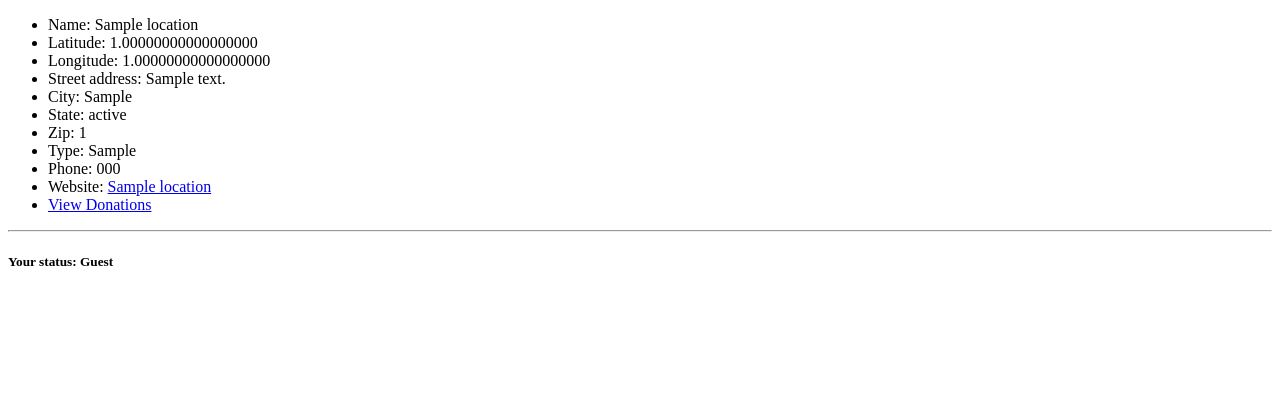
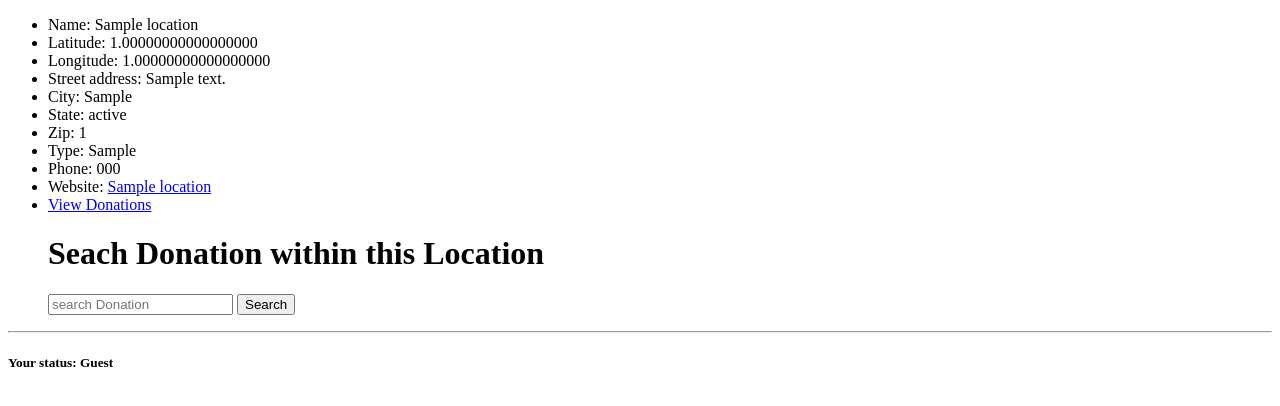
Before and after one commit to QiusenHuangGT21/DonaTracker_web, a Django app: a page that uses DonaTracker_web/templates/Main/location.html in a window 1280 px wide. Shown: the top 406 px of the page. Run offline with Django 3.2, Linux system fonts and the light colour scheme; tables that the repository leaves empty hold one stand-in row (values such as "Sample post").

Commit message:
merge attempt

```diff
--- a/DonaTracker_web/DonaTracker_web/urls.py
+++ b/DonaTracker_web/DonaTracker_web/urls.py
@@ -29,6 +29,9 @@ urlpatterns = [
      url(r'^add-donation/(?P<location_slug>[\w\-]+)/', views.add_donation, name = 'add_donation'),
     url(r'^add-location/', views.add_location, name = 'add_location'),
     url(r'^$', views.index, name='index'),
-
+    url(r'^search_display',views.search_display, name='search_display'),
+    url(r'^search_all_Location/',views.search_all_Location, name='search_all_Location'),
+    url(r'^search_Donation/',views.search_Donation, name='search_Donation'),
+    url(r'^search_Donation_by_category/',views.search_Donation_by_category, name = 'search_Donation_by_category'),
     url(r'^map-view/', views.show_map, name = 'show_map'),
 ]
--- a/DonaTracker_web/Main/views.py
+++ b/DonaTracker_web/Main/views.py
@@ -153,6 +153,50 @@ def add_donation(request, location_slug):
         context_dict['donation_form'] = DonationForm()
         return render(request, 'Main/add_donation.html', context = context_dict)
 
+
+def search_display(request):
+    if request.method == 'GET':
+        return render(request, 'Main/search_display.html', context = {})
+
+
+def search_all_Location(request):
+    if request.method == 'POST':
+        error_msg = ''
+        name = request.POST.get('name')
+        donations = Donation.objects.filter(short_description = name)
+        return render(request, 'Main/search_Location_res.html', {'donations':donations})
+    else:
+        error_msg = 'Not POST method'
+        return render(request, 'Main/search_error.html')
+
+
+def search_Donation(request):
+    if request.method == 'POST':
+        error_msg = ''
+        location_uuid = request.POST.get('location')
+        print(location_uuid)
+        name = request.POST.get('name')
+        location = Location.objects.get(uuid = location_uuid)
+        all_donations = Donation.objects.filter(location = location)
+        real_donation_list = []
+        for donation in all_donations:
+            if donation.short_description == name:
+                real_donation_list.append(donation)
+        # print(donations)
+        return render(request, 'Main/search_Location_res.html', {'donations':real_donation_list})
+    else:
+        return render(request, 'Main/search_error.html')
+
+def search_Donation_by_category(request):
+    if request.method == 'POST':
+        error_msg = ''
+        name = request.POST.get('category')
+        donations = Donation.objects.filter(category = name)
+        return render(request, 'Main/search_Donation_by_cat_result.html', {'donations':donations})
+    else:
+        error_msg = 'Not POST method'
+        return render(request, 'Main/search_error.html')
+
 def show_map(request):
     context_dict = __init_dict(request.user)
     locations = Location.objects.all()
--- a/DonaTracker_web/templates/Main/dashboard.html
+++ b/DonaTracker_web/templates/Main/dashboard.html
@@ -12,6 +12,7 @@
                 <li><a href="/location-view/{{ location.slug }}">{{location.name}}</a></li>
             {% endfor %}
         </ul>
+        <li><a href="/search_display/">Search</a></li>
     {% else %}
     No Location yet
     {% endif %}
--- a/DonaTracker_web/templates/Main/location.html
+++ b/DonaTracker_web/templates/Main/location.html
@@ -19,6 +19,13 @@
             <li>Phone: {{location.phone}}</li>
             <li>Website: <a href="https://{{ location.website }}">{{location.name}}</a></li>
             <li><a href="/donation-view/{{ location.slug }}">View Donations</a></li>
+        <h1>Seach Donation within this Location</h1>
+            <form method="POST" action="{% url 'search_Donation' %}">
+              {% csrf_token %}
+              <input type="hidden" name="location" value={{location.uuid}}>
+              <input type="search" name="name" placeholder="search Donation" required>
+              <button type="submit">Search</button>
+             </form>
         </ul>
     {% else %}
     Location not found
```
